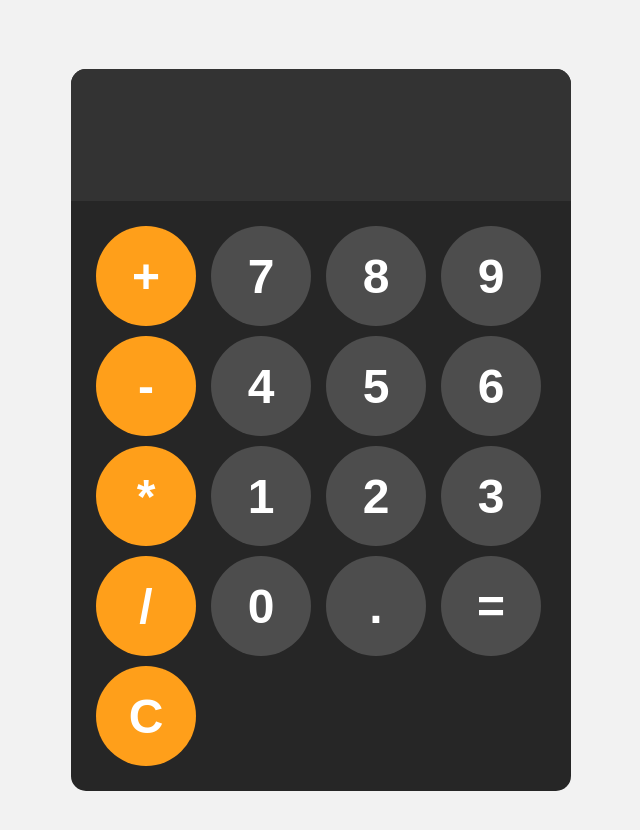
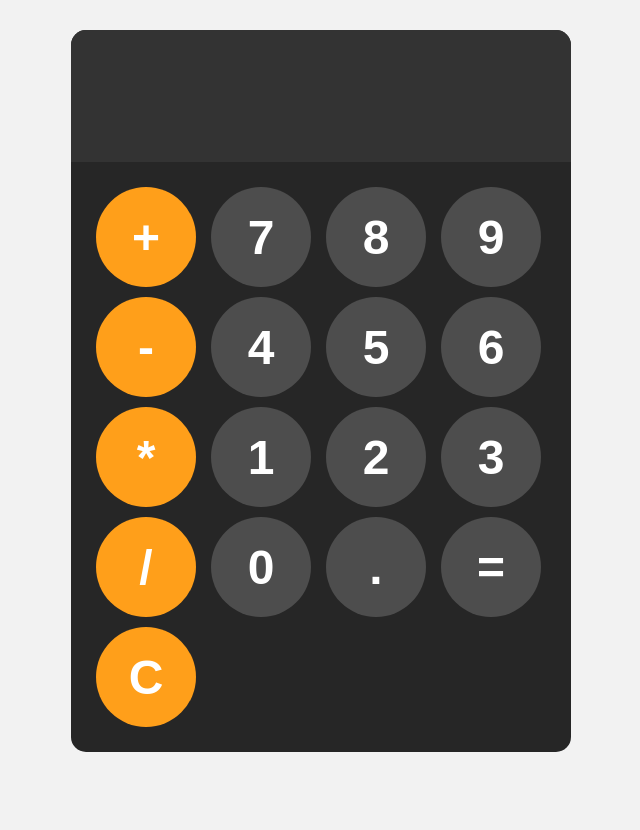
Before and after one commit to ARMSTRONG-AISOSA/calculator_bro_code, a plain HTML site: page index.html in a window 1280 px wide. Shown: the whole page, without its empty margins (319-959 px from the left). After the commit the page ends 800 px from the top, so only its background shows below. Drawn offline with Linux system fonts and the light colour scheme.

Commit message:
Visual Bug Patch

```diff
--- a/style.css
+++ b/style.css
@@ -8,9 +8,9 @@ body {
     display: flex;
     justify-content: center;
     align-items: center;
-    height: 100vh;
+    /* min-height: 100vh; */
     background-color: hsl(0, 0%, 95%);
-    margin: 30px 0px;
+    margin: 30px 20px 10px 20px;
 }
 
 #calculator {
```
